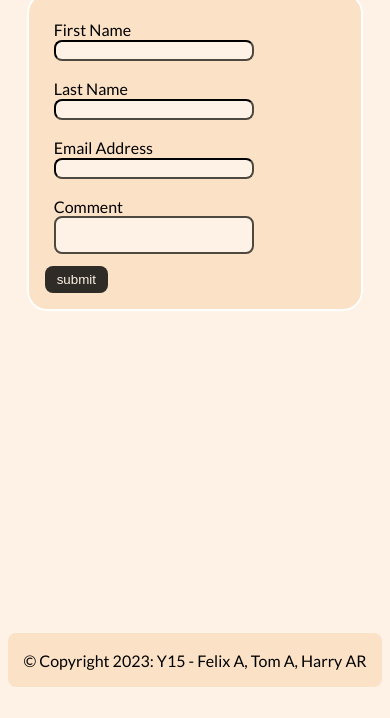
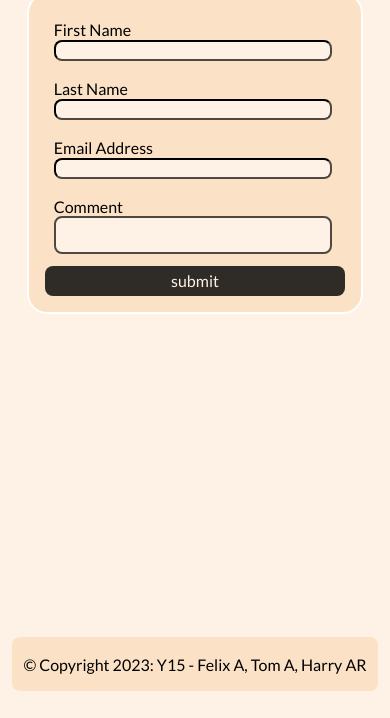
Before and after one commit to ndb23qeu/united-website, a website: page app/public/signup.html in a window 390 px wide. Shown: the part 126-844 px from the top of the page. Drawn offline with Linux system fonts and the light colour scheme.

Commit message:
more css

```diff
--- a/app/public/style.css
+++ b/app/public/style.css
@@ -133,6 +133,9 @@ h1 {
     padding: 8px 16px;
     background-color: var(--tan3);
     border-radius: 5px;
+}
+button {
+    font-size: medium;
     font-family: Lato, Arial, Helvetica, sans-serif;
 }
 #tabs button:hover {
@@ -246,7 +249,7 @@ h1 {
     display: block;
 }
 .input input, .input textarea {
-    width:80%;
+    width:100%;
     border-radius: 8px;
     background-color: var(--tan1);
     border-color: var(--black1);
@@ -259,6 +262,8 @@ h1 {
 
 
 #submit {
+    line-height: 01.1em;
+    width: 100%;
     background-color: var(--black3);
     color: var(--tan1);
     padding:6px 12px;
@@ -285,6 +290,7 @@ h1 {
 }
 
 footer {
+    margin: 1%;
     border-radius:8px;
     background: var(--tan2);
     text-align: center;
@@ -388,9 +394,13 @@ footer {
         margin:auto 5%;
     }
     .input {
+        justify-content: center;
         vertical-align: top;
         display: inline-block;
-        width:80%;
+        width:90%;
         margin: 3%;
     }
+    .input input, .input textarea {
+        width: 100%;
+    }
 }
```
Also changed, not shown: 3 other files.
